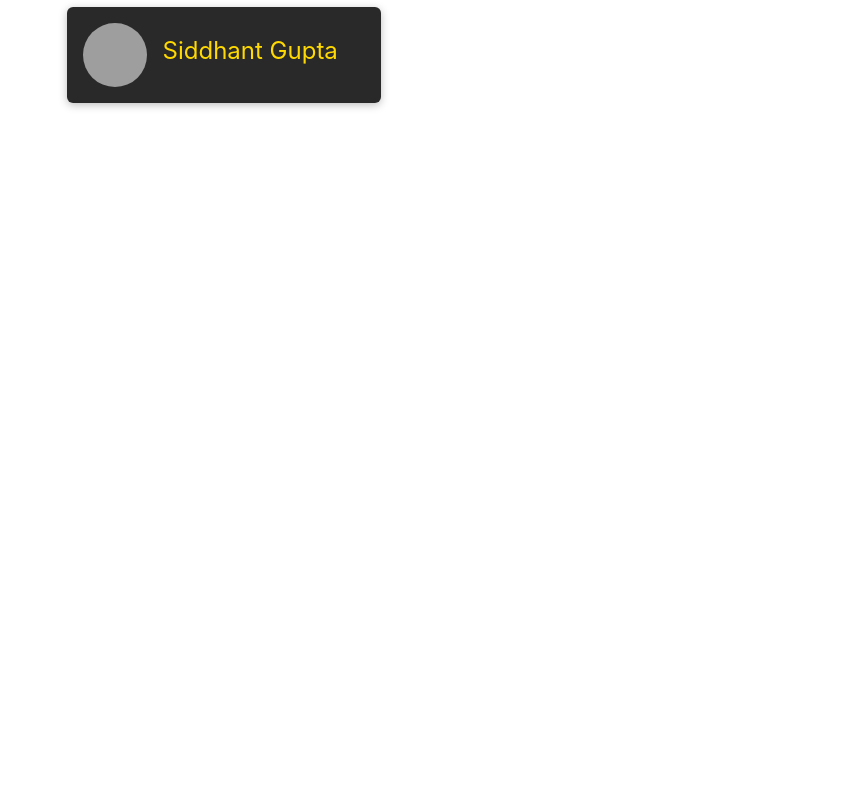
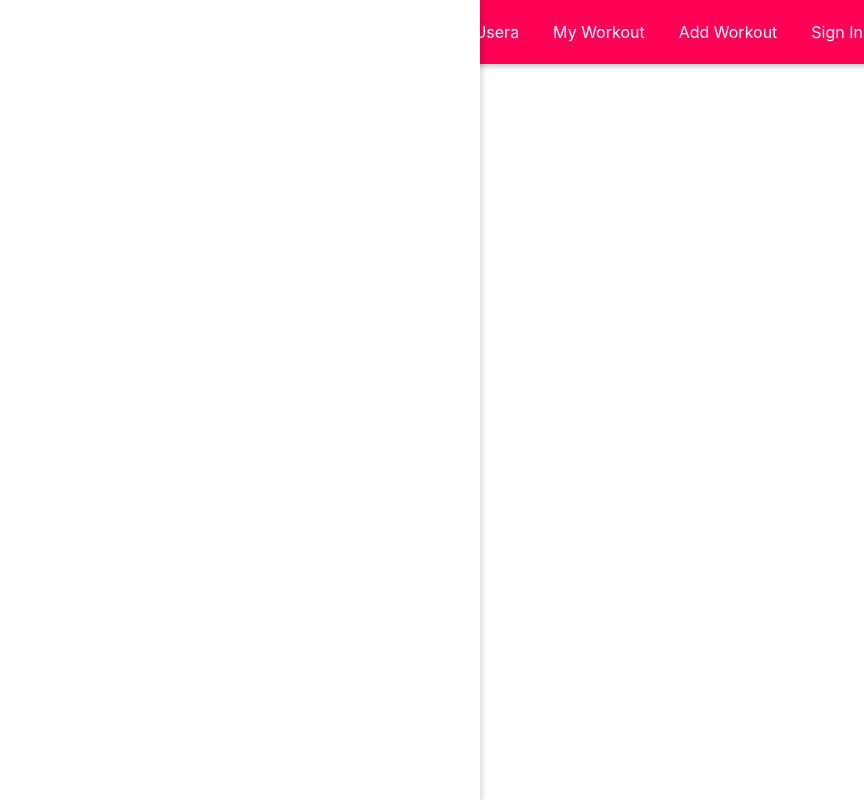
Before and after one commit to guptaSiddhant-JS/kcalandmac-community, a React (Create React App) app: page /1/profile in a window 1280 px wide. Shown: the whole page, without its empty margins (416-1280 px from the left). Built offline with nearby package versions, Linux system fonts and the light colour scheme; grey boxes are pictures that could not be loaded.

Commit message:
Added Navigation

```diff
--- a/public/index.html
+++ b/public/index.html
@@ -28,6 +28,7 @@
   </head>
   <body>
     <noscript>You need to enable JavaScript to run this app.</noscript>
+    <div id='slider-hook'></div>
     <div id="root"></div>
     <!--
       This HTML file is a template.
--- a/src/App.js
+++ b/src/App.js
@@ -1,13 +1,18 @@
 import { BrowserRouter, Route } from "react-router-dom";
+import MainNavigation from "./Navigation/MainNavigation/MainNavigation";
 import User from "./users/pages/User";
 
 
 const App = () => {
   return (
+
     <BrowserRouter >
+    <MainNavigation />
+      <main>
         <Route path='/'>
             <User />
         </Route>
+      </main>
     </BrowserRouter>
   );
 }
--- /dev/null
+++ b/src/Navigation/MainHeader/MainHeader.css
@@ -0,0 +1,23 @@
+.main-header {
+  width: 100%;
+  height: 4rem;
+  display: flex;
+  align-items: center;
+  position: fixed;
+  top: 0;
+  left: 0;
+  background: #ff0055;
+  box-shadow: 0 2px 6px rgba(0, 0, 0, 0.26);
+  padding: 0 1rem;
+  z-index: 5;
+}
+
+main {
+  margin-top: 5rem;
+}
+
+@media (min-width: 768px) {
+  .main-header {
+    justify-content: space-between;
+  }
+}
--- /dev/null
+++ b/src/Navigation/MainHeader/MainHeader.js
@@ -0,0 +1,6 @@
+import './MainHeader.css'
+
+const MainHeader = props =>{
+return <header className='main-header'>{props.children}</header>;
+}
+export default MainHeader;
--- /dev/null
+++ b/src/Navigation/MainNavigation/MainNavigation.css
@@ -0,0 +1,45 @@
+.main-navigation__menu-btn {
+  width: 3rem;
+  height: 3rem;
+  background: transparent;
+  border: none;
+  display: flex;
+  flex-direction: column;
+  justify-content: space-around;
+  margin-right: 2rem;
+  cursor: pointer;
+}
+
+.main-navigation__menu-btn span {
+  display: block;
+  width: 3rem;
+  height: 2.5px;
+  background: white;
+}
+
+.main-navigation__title {
+  color: white;
+}
+
+.main-navigation__title a {
+  text-decoration: none;
+  color: white;
+}
+
+.main-navigation__header-nav {
+  display: none;
+}
+
+.main-navigation__drawer-nav {
+  height: 100%;
+}
+
+@media (min-width: 768px) {
+  .main-navigation__menu-btn {
+    display: none;
+  }
+
+  .main-navigation__header-nav {
+    display: block;
+  }
+}
--- /dev/null
+++ b/src/Navigation/MainNavigation/MainNavigation.js
@@ -0,0 +1,30 @@
+import { Link } from 'react-router-dom';
+import MainHeader from '../MainHeader/MainHeader';
+import NavLinks from '../NavLink/NavLinks';
+import SideDrawer from '../SideDrawer/SideDrawer'
+import './MainNavigation.css'
+
+const MainNavigation = props =>{
+    return (
+    <>
+    <SideDrawer>
+         <nav className='main-navigation__drawer-nav '>
+           <NavLinks />
+         </nav>
+    </SideDrawer>
+    <MainHeader >
+        <button className='main-navigation__menu-btn'>
+            <span />
+            <span />
+            <span />
+        </button>
+        <h1 className='main-navigation__title'>
+            <Link to='/'>Kcal & Mac</Link>
+        </h1>
+        <nav className='main-navigation__header-nav '>
+         <NavLinks />
+        </nav>
+    </MainHeader>
+    </>);
+}
+export default MainNavigation;
--- /dev/null
+++ b/src/Navigation/NavLink/NavLinks.css
@@ -0,0 +1,76 @@
+.nav-links {
+  list-style: none;
+  margin: 0;
+  padding: 0;
+  width: 100%;
+  height: 100%;
+  display: flex;
+  flex-direction: column;
+  justify-content: center;
+  align-items: center;
+}
+
+.nav-links li {
+  margin: 1rem;
+}
+
+.nav-links a {
+  border: 1px solid transparent;
+  color: #292929;
+  text-decoration: none;
+  padding: 0.5rem;
+}
+
+.nav-links a:hover,
+.nav-links a:active,
+.nav-links a.active {
+  background: #f8df00;
+  border-color: #292929;
+  color: #292929;
+}
+
+.nav-links button {
+  cursor: pointer;
+  border: 1px solid #292929;
+  color: #292929;
+  background: transparent;
+  padding: 0.5rem;
+  font: inherit;
+}
+
+.nav-links button:focus {
+  outline: none;
+}
+
+.nav-links button:hover,
+.nav-links button:active {
+  background: #292929;
+  color: white;
+}
+
+@media (min-width: 768px) {
+  .nav-links {
+    flex-direction: row;
+  }
+
+  .nav-links li {
+    margin: 0 0.5rem;
+  }
+
+  .nav-links a {
+    color: white;
+    text-decoration: none;
+  }
+
+  .nav-links button {
+    border: 1px solid white;
+    color: white;
+    background: transparent;
+  }
+
+  .nav-links button:hover,
+  .nav-links button:active {
+    background: #f8df00;
+    color: #292929;
+  }
+}
--- /dev/null
+++ b/src/Navigation/NavLink/NavLinks.js
@@ -0,0 +1,21 @@
+import { NavLink } from 'react-router-dom'
+import './NavLinks.css'
+const NavLinks = props => {
+  return(
+       <ul className='nav-links'>
+           <li>
+               <NavLink to='/' exact>Usera</NavLink>
+           </li>
+           <li>
+               <NavLink to='/u1/profile'>My Workout</NavLink>
+           </li>
+           <li>
+               <NavLink to='/add/workout'>Add Workout</NavLink>
+           </li>
+           <li>
+               <NavLink to='/auth'>Sign In</NavLink>
+           </li>
+       </ul>
+  );
+}
+export default NavLinks;
--- /dev/null
+++ b/src/Navigation/SideDrawer/SideDrawer.css
@@ -0,0 +1,10 @@
+.side-drawer {
+  position: fixed;
+  left: 0;
+  top: 0;
+  z-index: 100;
+  height: 100vh;
+  width: 70%;
+  background: white;
+  box-shadow: 0 2px 8px rgba(0, 0, 0, 0.26);
+}
--- /dev/null
+++ b/src/Navigation/SideDrawer/SideDrawer.js
@@ -0,0 +1,11 @@
+import React from 'react';
+import ReactDom from 'react-dom';
+
+import './SideDrawer.css';
+
+const SideDrawer = props => {
+ const dwawer = <aside className="side-drawer">{props.children}</aside>;
+ return ReactDom.createPortal(dwawer , document.getElementById('slider-hook'));
+};
+
+export default SideDrawer;
```
